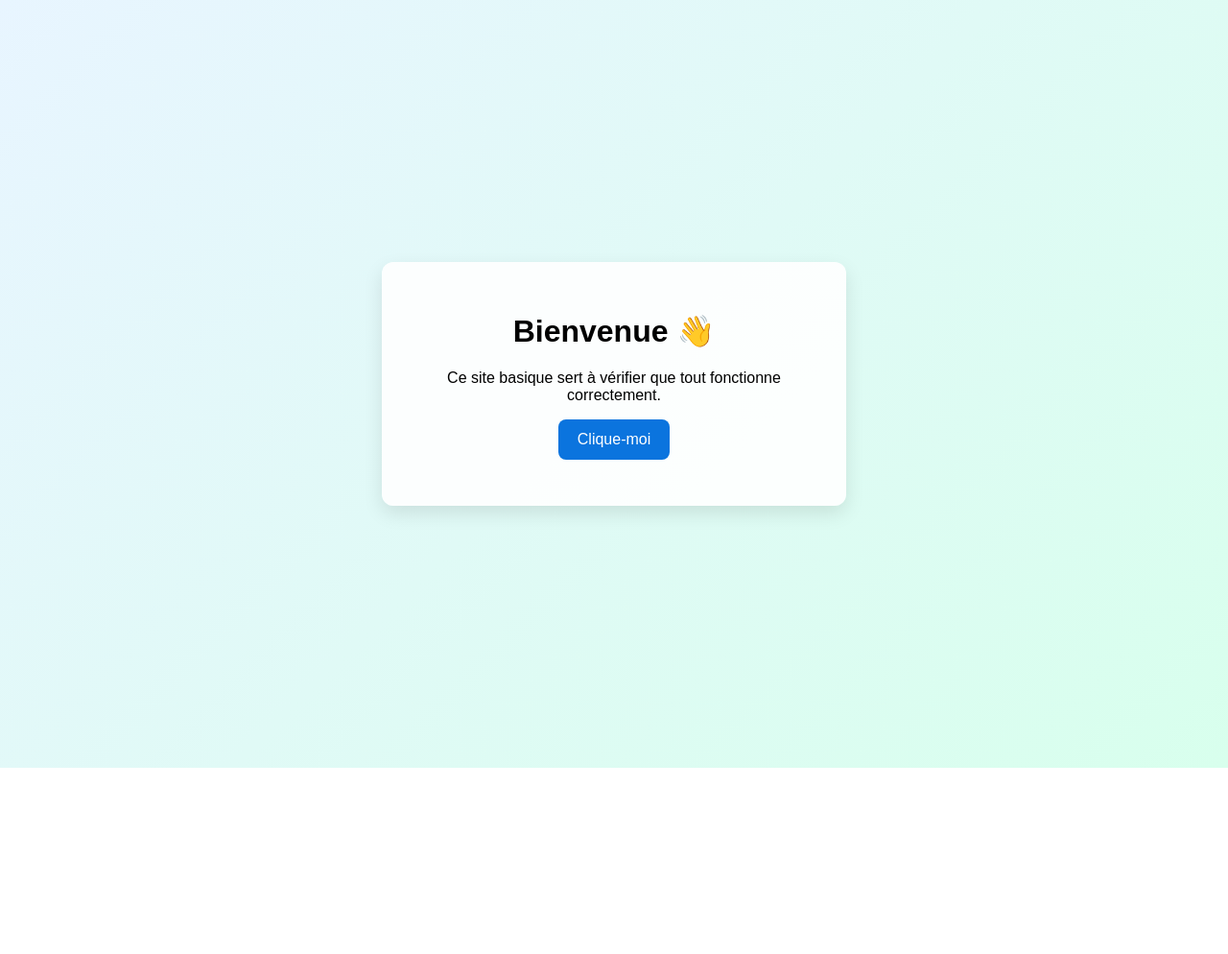
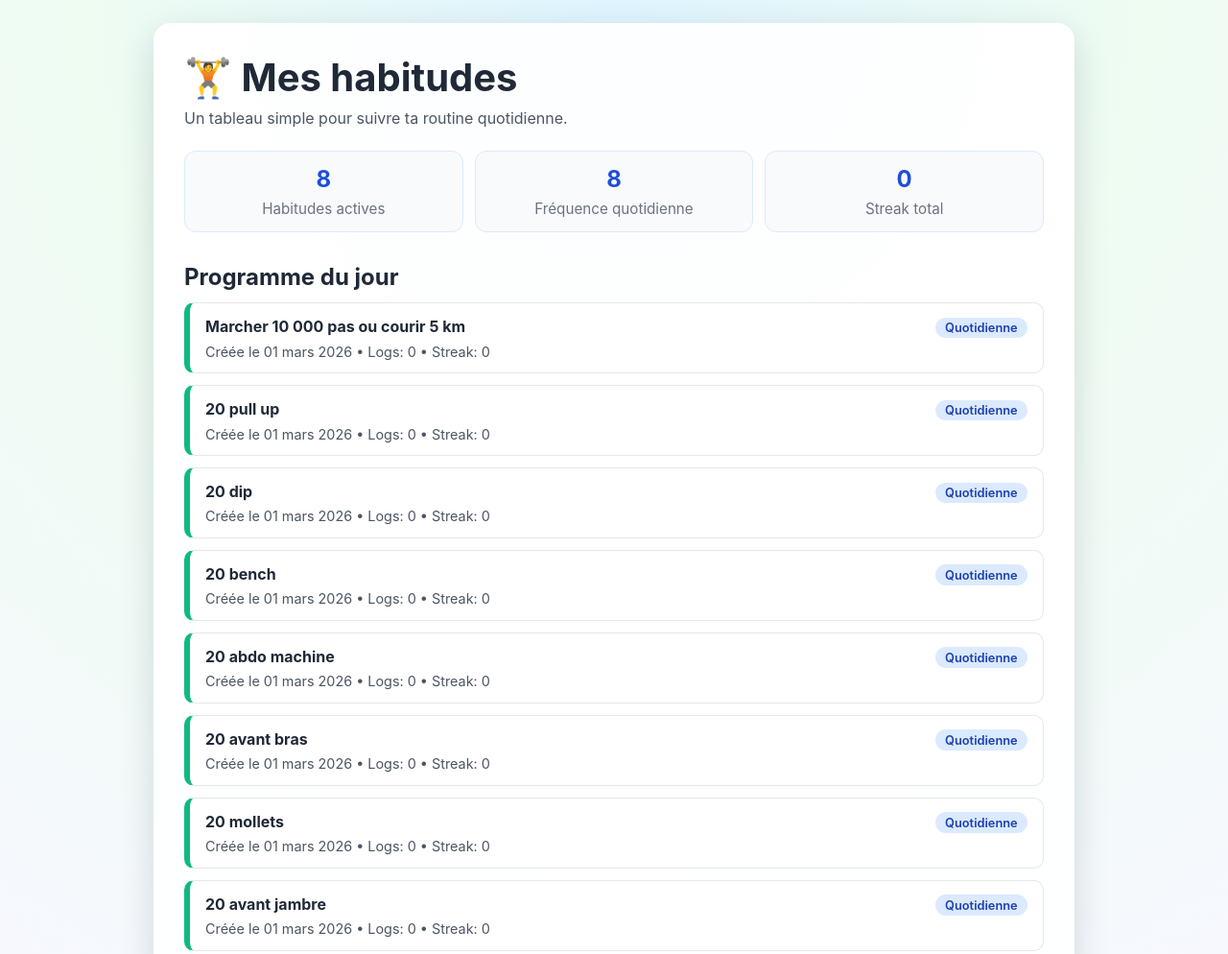
Before and after one commit to osavaria11-bot/essai2, a plain HTML site: page index.html in a window 1280 px wide. Shown: the top 994 px of the page at 96% size. Before the commit the page ends 800 px from the top, so only its background shows below. Drawn offline with Linux system fonts and the light colour scheme.

Commit message:
Créer une page de suivi des habitudes sportives

```diff
--- a/index.html
+++ b/index.html
@@ -3,15 +3,35 @@
   <head>
     <meta charset="UTF-8" />
     <meta name="viewport" content="width=device-width, initial-scale=1.0" />
-    <title>Site de test</title>
+    <title>Mes habitudes sportives</title>
     <link rel="stylesheet" href="styles.css" />
   </head>
   <body>
     <main class="container">
-      <h1>Bienvenue 👋</h1>
-      <p>Ce site basique sert à vérifier que tout fonctionne correctement.</p>
-      <button id="testButton">Clique-moi</button>
-      <p id="result" aria-live="polite"></p>
+      <header class="header">
+        <h1>🏋️ Mes habitudes</h1>
+        <p>Un tableau simple pour suivre ta routine quotidienne.</p>
+      </header>
+
+      <section class="stats" aria-label="Résumé des habitudes">
+        <article>
+          <h2 id="totalHabits">0</h2>
+          <p>Habitudes actives</p>
+        </article>
+        <article>
+          <h2 id="dailyHabits">0</h2>
+          <p>Fréquence quotidienne</p>
+        </article>
+        <article>
+          <h2 id="totalStreak">0</h2>
+          <p>Streak total</p>
+        </article>
+      </section>
+
+      <section class="habits-section">
+        <h2>Programme du jour</h2>
+        <ul id="habitList" class="habit-list"></ul>
+      </section>
     </main>
 
     <script src="script.js"></script>
--- a/script.js
+++ b/script.js
@@ -1,7 +1,126 @@
-const button = document.getElementById('testButton');
-const result = document.getElementById('result');
+const habits = [
+  {
+    id: 4,
+    name: 'Marcher 10 000 pas ou courir 5 km',
+    description: null,
+    frequency: 'daily',
+    createdAt: '2026-03-01T21:07:00.527Z',
+    logs: [],
+    streak: 0,
+  },
+  {
+    id: 5,
+    name: '20 pull up',
+    description: null,
+    frequency: 'daily',
+    createdAt: '2026-03-01T21:12:28.727Z',
+    logs: [],
+    streak: 0,
+  },
+  {
+    id: 6,
+    name: '20 dip',
+    description: null,
+    frequency: 'daily',
+    createdAt: '2026-03-01T21:12:39.163Z',
+    logs: [],
+    streak: 0,
+  },
+  {
+    id: 7,
+    name: '20 bench',
+    description: null,
+    frequency: 'daily',
+    createdAt: '2026-03-01T21:12:48.245Z',
+    logs: [],
+    streak: 0,
+  },
+  {
+    id: 8,
+    name: '20 abdo machine',
+    description: null,
+    frequency: 'daily',
+    createdAt: '2026-03-01T21:13:00.736Z',
+    logs: [],
+    streak: 0,
+  },
+  {
+    id: 9,
+    name: '20 avant bras',
+    description: null,
+    frequency: 'daily',
+    createdAt: '2026-03-01T21:13:18.489Z',
+    logs: [],
+    streak: 0,
+  },
+  {
+    id: 10,
+    name: '20 mollets',
+    description: null,
+    frequency: 'daily',
+    createdAt: '2026-03-01T21:13:39.678Z',
+    logs: [],
+    streak: 0,
+  },
+  {
+    id: 11,
+    name: '20 avant jambre',
+    description: null,
+    frequency: 'daily',
+    createdAt: '2026-03-01T21:16:18.814Z',
+    logs: [],
+    streak: 0,
+  },
+];
 
-button.addEventListener('click', () => {
-  const now = new Date().toLocaleTimeString('fr-FR');
-  result.textContent = `✅ Test réussi à ${now}`;
-});
+const habitList = document.getElementById('habitList');
+const totalHabits = document.getElementById('totalHabits');
+const dailyHabits = document.getElementById('dailyHabits');
+const totalStreak = document.getElementById('totalStreak');
+
+const frequencyLabels = {
+  daily: 'Quotidienne',
+  weekly: 'Hebdomadaire',
+  monthly: 'Mensuelle',
+};
+
+const formatDate = (isoDate) => {
+  const date = new Date(isoDate);
+  return date.toLocaleDateString('fr-FR', {
+    day: '2-digit',
+    month: 'short',
+    year: 'numeric',
+  });
+};
+
+const renderHabits = () => {
+  habitList.innerHTML = '';
+
+  habits.forEach((habit) => {
+    const item = document.createElement('li');
+    item.className = 'habit-card';
+
+    const title = habit.name;
+    const frequency = frequencyLabels[habit.frequency] ?? habit.frequency;
+    const details = `Créée le ${formatDate(habit.createdAt)} • Logs: ${habit.logs.length} • Streak: ${habit.streak}`;
+
+    item.innerHTML = `
+      <div class="habit-title-row">
+        <h3>${title}</h3>
+        <span class="badge">${frequency}</span>
+      </div>
+      <p class="meta">${details}</p>
+    `;
+
+    habitList.appendChild(item);
+  });
+};
+
+const renderStats = () => {
+  totalHabits.textContent = String(habits.length);
+  dailyHabits.textContent = String(habits.filter((habit) => habit.frequency === 'daily').length);
+  totalStreak.textContent = String(habits.reduce((sum, habit) => sum + habit.streak, 0));
+};
+
+renderStats();
+renderHabits();
--- a/styles.css
+++ b/styles.css
@@ -1,41 +1,129 @@
 :root {
-  color-scheme: light dark;
-  font-family: Arial, sans-serif;
+  font-family: Inter, Arial, sans-serif;
+  color: #1f2937;
+}
+
+* {
+  box-sizing: border-box;
 }
 
 body {
   margin: 0;
   min-height: 100vh;
+  background: radial-gradient(circle at top, #dff4ff, #eefcf2 45%, #f7f8ff);
   display: grid;
   place-items: center;
-  background: linear-gradient(135deg, #e8f5ff, #d8ffed);
+  padding: 1.5rem;
 }
 
 .container {
-  background: rgba(255, 255, 255, 0.9);
+  width: min(960px, 100%);
+  background: #ffffffee;
+  border-radius: 18px;
   padding: 2rem;
-  border-radius: 12px;
-  box-shadow: 0 8px 20px rgba(0, 0, 0, 0.1);
-  text-align: center;
-  max-width: 420px;
+  box-shadow: 0 12px 36px rgba(15, 23, 42, 0.15);
 }
 
-button {
-  border: none;
-  border-radius: 8px;
-  padding: 0.75rem 1.25rem;
-  cursor: pointer;
-  background: #0b74de;
-  color: white;
+.header {
+  margin-bottom: 1.5rem;
+}
+
+.header h1 {
+  margin: 0;
+  font-size: clamp(1.7rem, 2vw + 1rem, 2.5rem);
+}
+
+.header p {
+  margin-top: 0.5rem;
+  color: #4b5563;
+}
+
+.stats {
+  display: grid;
+  grid-template-columns: repeat(3, minmax(0, 1fr));
+  gap: 0.75rem;
+  margin-bottom: 2rem;
+}
+
+.stats article {
+  background: #f8fafc;
+  border: 1px solid #dbeafe;
+  border-radius: 12px;
+  padding: 0.9rem;
+  text-align: center;
+}
+
+.stats h2 {
+  margin: 0;
+  color: #1d4ed8;
+}
+
+.stats p {
+  margin: 0.4rem 0 0;
+  color: #6b7280;
+  font-size: 0.95rem;
+}
+
+.habits-section h2 {
+  margin: 0 0 0.75rem;
+}
+
+.habit-list {
+  list-style: none;
+  margin: 0;
+  padding: 0;
+  display: grid;
+  gap: 0.75rem;
+}
+
+.habit-card {
+  border: 1px solid #e5e7eb;
+  border-left: 6px solid #10b981;
+  border-radius: 10px;
+  padding: 0.85rem 1rem;
+  display: grid;
+  gap: 0.35rem;
+  background: #ffffff;
+}
+
+.habit-title-row {
+  display: flex;
+  justify-content: space-between;
+  align-items: baseline;
+  gap: 1rem;
+}
+
+.habit-title-row h3 {
+  margin: 0;
   font-size: 1rem;
 }
 
-button:hover {
-  background: #065ab0;
+.badge {
+  background: #dbeafe;
+  color: #1e40af;
+  border-radius: 999px;
+  padding: 0.2rem 0.65rem;
+  font-size: 0.8rem;
+  font-weight: 600;
 }
 
-#result {
-  margin-top: 1rem;
-  font-weight: bold;
-  color: #0f5132;
+.meta {
+  margin: 0;
+  color: #4b5563;
+  font-size: 0.9rem;
 }
+
+@media (max-width: 700px) {
+  .container {
+    padding: 1.2rem;
+  }
+
+  .stats {
+    grid-template-columns: 1fr;
+  }
+
+  .habit-title-row {
+    flex-direction: column;
+    align-items: flex-start;
+  }
+}
```
